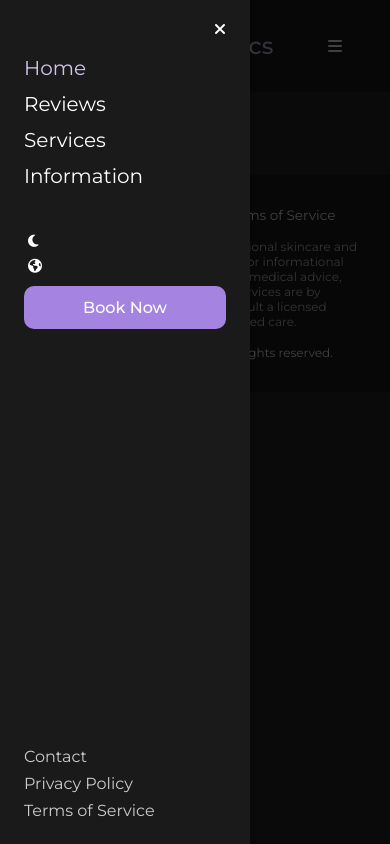
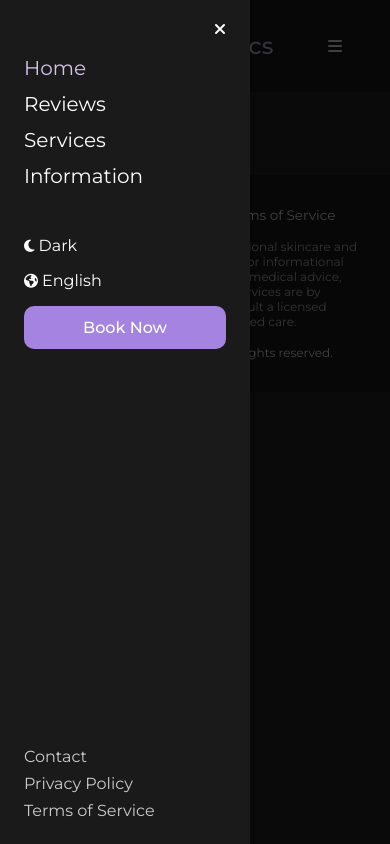
Before and after one commit to gilmerperez/moonstar-esthetics, a React (Vite) app: page / in a window 390 px wide. Both pictures are taken after a click on the button 335 px from the left and 46 px from the top of the page. Built offline with nearby package versions, Linux system fonts and the light colour scheme.

Commit message:
Made sidebar lightmode and language buttons not display block on 990px breakpoint

```diff
--- a/src/components/Header/Header.jsx
+++ b/src/components/Header/Header.jsx
@@ -107,13 +107,12 @@ function Header() {
               {/* Sidebar Functional Buttons */}
               <div className={styles.sidebarFunctionalButtons}>
                 {/* Change Light Mode Button */}
-                <button className={styles.lightModeButton} onClick={toggleTheme}>
+                <button className={`${styles.lightModeButton} ${styles.sidebarLightModeButton}`} onClick={toggleTheme}>
                   <i className={`fa-solid ${theme === "dark" ? "fa-moon" : "fa-sun"} fa-sm`}></i>
                   <p>{theme === "dark" ? "Dark" : "Light"}</p>
                 </button>
-
                 {/* Change Language Button */}
-                <button className={styles.languageButton}>
+                <button className={`${styles.languageButton} ${styles.sidebarLanguageButton}`}>
                   <i className="fa-solid fa-earth-americas fa-sm"></i>
                   <p>English</p>
                 </button>
--- a/src/components/Header/Header.module.css
+++ b/src/components/Header/Header.module.css
@@ -187,13 +187,13 @@
     font-size: 0.85rem;
   }
 
-  .lightModeButton,
-  .languageButton {
+  .lightModeButton:not(.sidebarLightModeButton),
+  .languageButton:not(.sidebarLanguageButton) {
     padding: 0.25rem;
   }
 
-  .lightModeButton p,
-  .languageButton p {
+  .lightModeButton:not(.sidebarLightModeButton) p,
+  .languageButton:not(.sidebarLanguageButton) p {
     display: none;
   }
 }
```
